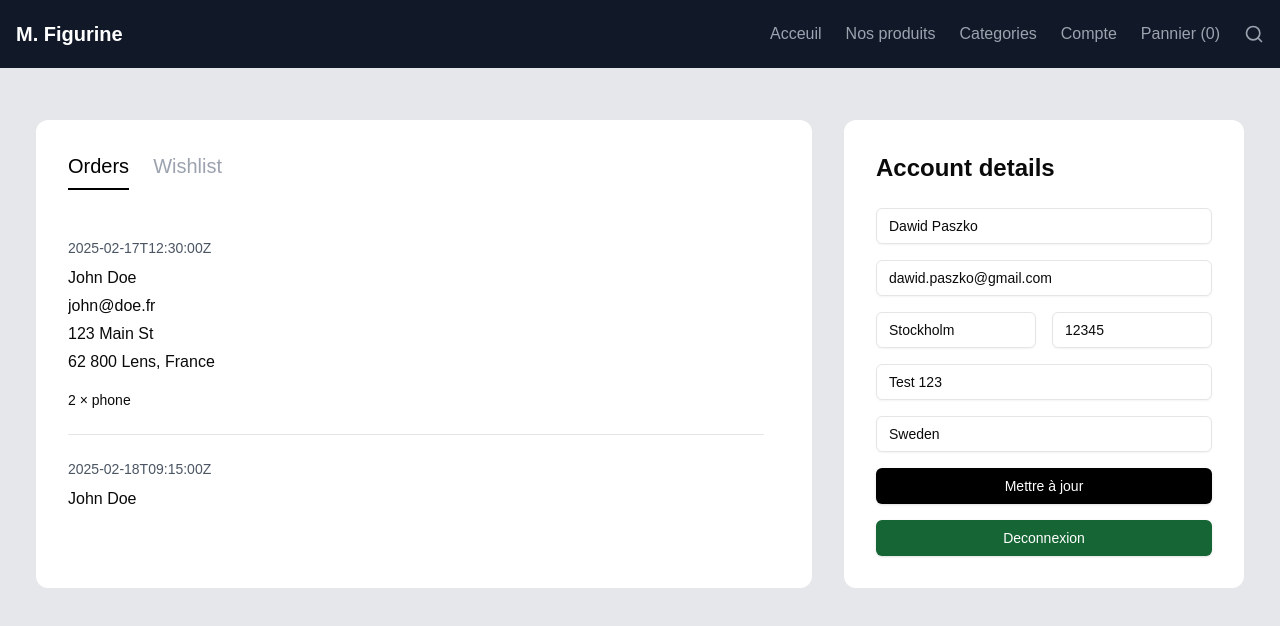
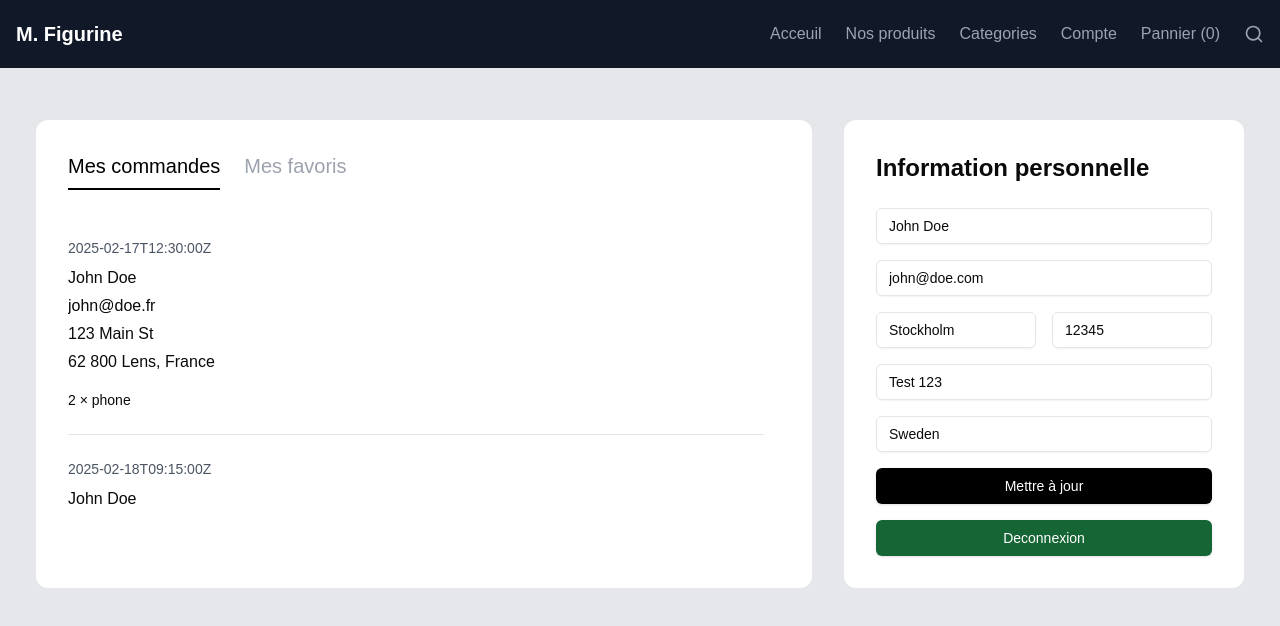
Before and after one commit to vandevelde-dimitri/M.Figurine, a Next.js app: page /account in a window 1280 px wide. Shown: the top 626 px of the page. Built offline with nearby package versions, Linux system fonts and the light colour scheme.

Commit message:
change FR

```diff
--- a/src/app/account/page.tsx
+++ b/src/app/account/page.tsx
@@ -43,7 +43,7 @@ export default function Account() {
                                     }`}
                                     onClick={() => setActiveTab("orders")}
                                 >
-                                    Orders
+                                    Mes commandes
                                 </button>
                                 <button
                                     className={`text-xl font-medium pb-2 border-b-2 ${
@@ -53,7 +53,7 @@ export default function Account() {
                                     }`}
                                     onClick={() => setActiveTab("wishlist")}
                                 >
-                                    Wishlist
+                                    Mes favoris
                                 </button>
                             </div>
 
@@ -138,15 +138,15 @@ export default function Account() {
                                                                 <DropdownMenuSeparator />
                                                                 <DropdownMenuGroup>
                                                                     <DropdownMenuItem>
-                                                                        Supprimer
-                                                                    </DropdownMenuItem>
-                                                                    <DropdownMenuItem>
                                                                         Voir
                                                                     </DropdownMenuItem>
                                                                     <DropdownMenuItem>
                                                                         Mettre
                                                                         dans le
                                                                         panier
+                                                                    </DropdownMenuItem>
+                                                                    <DropdownMenuItem>
+                                                                        Supprimer
                                                                     </DropdownMenuItem>
                                                                 </DropdownMenuGroup>
                                                             </DropdownMenuContent>
@@ -163,12 +163,12 @@ export default function Account() {
                         {/* Account Details Section */}
                         <div className="md:w-[400px] bg-white rounded-xl p-8">
                             <h2 className="text-2xl font-bold mb-6">
-                                Account details
+                                Information personnelle
                             </h2>
                             <div className="space-y-4">
-                                <Input defaultValue="Dawid Paszko" />
+                                <Input defaultValue="John Doe" />
                                 <Input
-                                    defaultValue="dawid.paszko@gmail.com"
+                                    defaultValue="john@doe.com"
                                     type="email"
                                 />
                                 <div className="grid grid-cols-2 gap-4">
--- a/src/app/cart/page.tsx
+++ b/src/app/cart/page.tsx
@@ -70,18 +70,16 @@ export default function Cart() {
                                 {/* Total Section */}
                                 <div className="space-y-2 pt-4">
                                     <div className="flex justify-between text-base">
-                                        <span>Products</span>
-                                        <span>
-                                            ${"subtotal.toLocaleString()"}
-                                        </span>
+                                        <span>Sous total (8 articles)</span>
+                                        <span>€{500}</span>
                                     </div>
                                     <div className="flex justify-between text-base">
-                                        <span>Shipping</span>
-                                        <span>${"shipping"}</span>
+                                        <span>Frais de port</span>
+                                        <span>€{5}</span>
                                     </div>
                                     <div className="flex justify-between border-t pt-2 text-lg font-bold">
                                         <span>Total</span>
-                                        <span>${"total.toLocaleString()"}</span>
+                                        <span>€{505}</span>
                                     </div>
                                 </div>
                             </div>
@@ -90,7 +88,7 @@ export default function Cart() {
                         {/* Order Information Section */}
                         <div className="md:w-[400px] flex flex-col justify-center bg-white rounded-xl p-8">
                             <h2 className="text-2xl font-bold mb-6">
-                                Order information
+                                Information de commande
                             </h2>
                             <div className="space-y-4">
                                 <Input placeholder="John Doe" />
```
